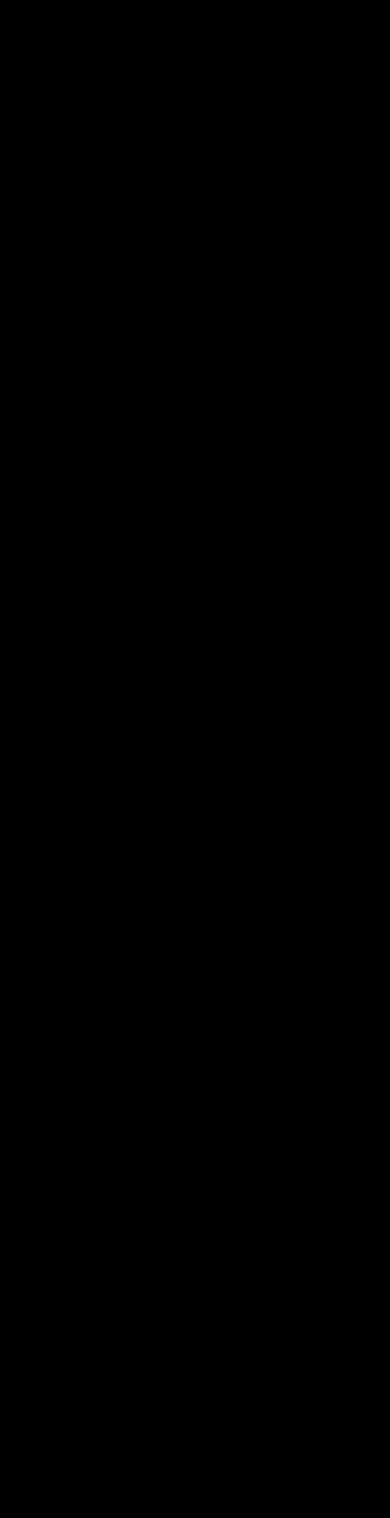
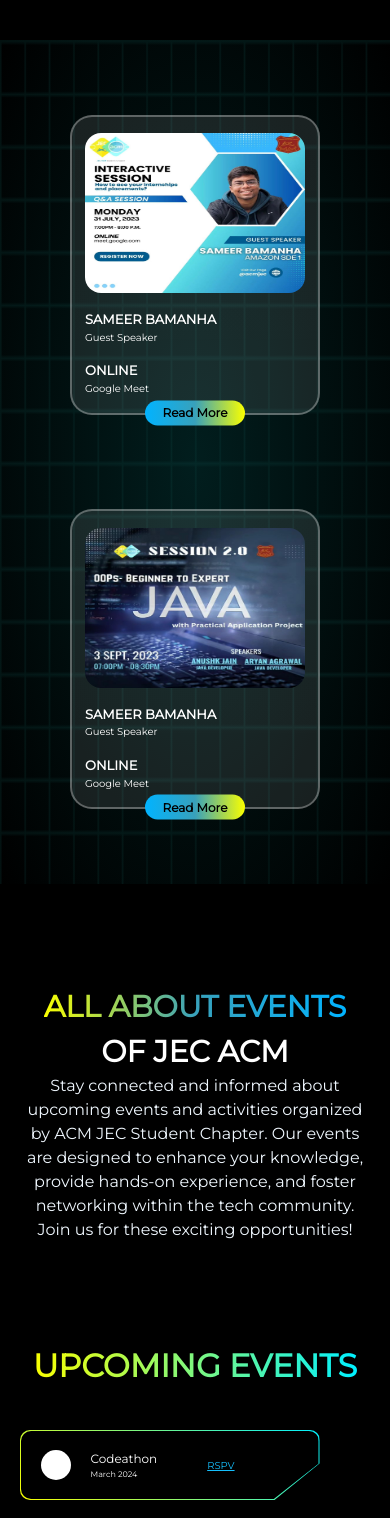
Before and after one commit to acmjec/acmjec-website-hacktoberfest2023, a React (Vite) app: page /event in a window 390 px wide. Before the commit this address had no page. Shown: the top 1518 px of the page. Before the commit the page ends 844 px from the top, so only its background shows below. Built offline with nearby package versions, Linux system fonts and the light colour scheme; a web font is replaced by a local one.

Commit message:
another commit

```diff
--- a/src/App.jsx
+++ b/src/App.jsx
@@ -5,6 +5,7 @@ import Spinner from "./components/Spinner/Spinner";
 import JoinUs from "./components/why_join_us/Join_us";
 import Signup from "./components/SignupPage/Signup";
 import { BrowserRouter as Router, Routes, Route } from 'react-router-dom';
+import Event from "./components/Events/Events.jsx";
 
 function App() {
 
@@ -25,6 +26,7 @@ function App() {
       <Routes>
         <Route exact path="/" element={<LandingPage />}/>
         <Route path="/signup" element={<Signup />} />
+        <Route path="/event" element={<Event />} />
       </Routes>
     </Router>
     </div>
--- /dev/null
+++ b/src/components/Events/Events.css
@@ -0,0 +1,261 @@
+.evnt_cont {
+    display: flex;
+    flex-direction: column;
+    align-items: center;
+    gap: 100px;
+}
+.evnt_main {
+    margin-top: 100px;
+    position: relative;
+    width: 100%;
+    height: 100vh;
+    background: radial-gradient(rgba(4, 77, 77, 0.387),black);
+    background-size: cover;
+    display: flex;
+    align-items: center;
+    justify-content: space-evenly;
+}
+.evnt_card {
+    position: relative;
+    width: 519px;
+    height: 580px;
+    background: linear-gradient(rgba(255, 255, 255, 0.102),rgba(255, 255, 255, 0.093));
+    border: 2px solid rgba(255, 255, 255, 0.3);
+    border-radius: 22px;
+    display: flex;
+    flex-direction: column;
+    align-items: center;
+    justify-content: space-evenly;
+    margin: 100px 0;
+}
+.evnt_card > img {
+    width: 440px;
+    height: 340px;
+    border-radius: 16px;
+}
+.evnt_card > div {
+    width: 440px;
+    color: white;
+}
+.evnt_card > div h1 {
+    font-size: 20px;
+    font-weight: 600;
+}
+.evnt_card > button {
+    position: absolute;
+    width: 236px;
+    height: 46px;
+    border-radius: 40px;
+    background: linear-gradient(90deg,rgba(1, 179, 255, 1),rgba(56, 161, 187, 1),rgba(250, 255, 0, 1));
+    bottom: 0;
+    left: 50%;
+    transform: translate(-50%,50%);
+    font-weight: 700;
+}
+.all_about_event {
+    width: 100%;
+    display: flex;
+    flex-direction: column;
+    align-items: center;
+}
+.all_about_event h1 {
+    /* font-family: 'Bebas Neue'; */
+    font-size: 80px;
+    font-weight: 900;
+    background: linear-gradient(90deg,rgba(250, 255, 0, 1),rgba(56, 161, 187, 1),rgba(1, 179, 255, 1));
+    background-clip: text;
+    color: transparent;
+    display: flex;
+}
+.all_about_event h2 {
+    color: white;
+    font-size: 60px;
+    font-weight: 900;
+}
+.all_about_event p {
+    color: aliceblue;
+    text-align: center;
+    padding: 0 100px;
+}
+.evnt_main > img {
+    position: absolute;
+    width: 100%;
+    z-index: 0;
+    height: 100vh;
+    top: 0;
+    left: 0;
+    filter: opacity(0.2);
+}
+.upcoming_events {
+    display: flex;
+    flex-direction: column;
+    align-items: center;
+    gap: 40px;
+}
+.upcoming_events > h1 {
+    font-size: 120px;
+    background: linear-gradient(90deg,rgba(250, 255, 0, 1),rgba(0, 240, 255, 1));
+    background-clip: text;
+    color: transparent;
+    font-weight: 800;
+}
+.upcoming_events_cont {
+    max-width: 1200px;
+    display: flex;
+    flex-wrap: wrap;
+    gap: 20px;
+}
+.upcoming_events_cont > div {
+    width: 384px;
+    height: 96px;
+    clip-path: polygon(100% 0, 100% 48%, 85% 100%, 0 100%, 0 0);
+    background: linear-gradient(45deg,rgba(250, 255, 0, 1),rgba(0, 240, 255, 1));
+    display: flex;
+    align-items: center;
+    justify-content: center;
+    border-radius: 10px;
+}
+.upcoming_event_card {
+    width: 382px;
+    height: 94px;
+    clip-path: polygon(100% 0, 100% 48%, 85% 100%, 0 100%, 0 0);
+    background-color: black;
+    border-radius: 10px;
+    display: flex;
+    align-items: center;
+    gap: 20px;
+    padding: 20px;
+    /* justify-content: space-evenly; */
+}
+.ue_circle {
+    width: 56px;
+    height: 56px;
+    background-color: white;
+    border-radius: 100%;
+}
+.ue_content h1 {
+    font-size: 20px;
+    color: white;
+}
+.ue_content p {
+    font-size: 15px;
+    color: white;
+}
+.upcoming_event_card > h2 {
+    font-size: 20px;
+    color: rgba(21, 191, 253, 1);
+    text-decoration: underline;
+    margin-left: 30px;
+}
+.ue_btn {
+    width: 214px;
+    height: 60px;
+    border-radius: 60px;
+    background: linear-gradient(270deg,rgba(250, 255, 0, 1),rgba(56, 161, 187, 1),rgba(0, 204, 255, 1));
+    display: flex;
+    align-items: center;
+    justify-content: center;
+}
+.ue_btn button {
+    width: 210px;
+    height: 56px;
+    background-color: black;
+    font-size: 18px;
+    color: white;
+    border-radius: 60px;
+}
+
+/* ////////////////////////////////////// */
+
+@media screen and (max-width: 600px) {
+    .evnt_cont {
+        gap: 100px;
+    }
+    .evnt_main {
+        margin-top: 40px;
+        width: 100%;
+        height: 100vh;
+        flex-direction: column;
+    }
+    .evnt_card {
+        width: 250px;
+        height: 300px;
+        border-radius: 22px;
+        margin: 20px 0;
+    }
+    .evnt_card > img {
+        width: 220px;
+        height: 160px;
+        border-radius: 16px;
+    }
+    .evnt_card > div {
+        width: 220px;
+    }
+    .evnt_card > div h1 {
+        font-size: 13px;
+        font-weight: 600;
+    }
+    .evnt_card > div h3 {
+        font-size: 10px;
+    }
+    .evnt_card > button {
+        width: 100px;
+        height: 25px;
+        border-radius: 30px;
+        font-weight: 700;
+        font-size: 12px;
+    }
+    .all_about_event h1 {
+        font-size: 30px;
+    }
+    .all_about_event h2 {
+        font-size: 30px;
+    }
+    .all_about_event p {
+        padding: 0 20px;
+    }
+    .upcoming_events {
+        gap: 40px;
+    }
+    .upcoming_events > h1 {
+        font-size: 32px;
+    }
+    .upcoming_events_cont {
+        max-width:90%;
+        gap: 20px;
+    }
+    .upcoming_events_cont > div {
+        width: 300px;
+        height: 70px;
+    }
+    .upcoming_event_card {
+        width: 298px;
+        height: 68px;
+        gap: 20px;
+        padding: 20px;
+    }
+    .ue_circle {
+        width: 30px;
+        height: 30px;
+    }
+    .ue_content h1 {
+        font-size: 12px;
+    }
+    .ue_content p {
+        font-size: 8px;
+    }
+    .upcoming_event_card > h2 {
+        font-size: 10px;
+    }
+    .ue_btn {
+        width: 150px;
+        height: 40px;
+        border-radius: 40px;
+    }
+    .ue_btn button {
+        width: 146px;
+        height: 36px;
+        font-size: 15px;
+        border-radius: 40px;
+    }
+}
--- /dev/null
+++ b/src/components/Events/Events.jsx
@@ -0,0 +1,104 @@
+import React from 'react'
+import './Events.css'
+import firstEvent from '../../../public/images/interactive session.jpg'
+import secondEvent from '../../../public/images/java session.jpg'
+import grid2 from '../../../public/images/grid2.jpg'
+
+const Event = () => {
+
+  const upcomingEvents = [
+    {
+      h1: "Codeathon",
+      p: "March 2024",
+      RSPV: true
+    },
+    {
+      h1: "Republic Coders 3.0",
+      p: "January 2024",
+      RSPV: false
+    },
+    {
+      h1: "HactoberFest 2023",
+      p: "October 2023",
+      RSPV: true
+    },
+    {
+      h1: "Codepentry",
+      p: "March 2024",
+      RSPV: true
+    },
+    {
+      h1: "Tech Trends Seminar",
+      p: "April 2024",
+      RSPV: false
+    },
+    {
+      h1: "Interactive Session",
+      p: "May 2024",
+      RSPV: false
+    },
+  ]
+
+  return (
+    <div className='evnt_cont'>
+      <div className="evnt_main">
+        <img src={grid2} alt="" />
+        <div className="evnt_card">
+            <img src={firstEvent} alt="" />
+            <div className="content1">
+                <h1>SAMEER BAMANHA</h1>
+                <h3>Guest Speaker</h3>
+            </div>
+            <div className="content2">
+                <h1>ONLINE</h1>
+                <h3>Google Meet</h3>
+            </div>
+            <button>Read More</button>
+        </div>
+        <div className="evnt_card">
+            <img src={secondEvent} alt="" />
+            <div className="content1">
+                <h1>SAMEER BAMANHA</h1>
+                <h3>Guest Speaker</h3>
+            </div>
+            <div className="content2">
+                <h1>ONLINE</h1>
+                <h3>Google Meet</h3>
+            </div>
+            <button>Read More</button>
+        </div>
+      </div>
+
+      <div className="all_about_event">
+        <h1>ALL ABOUT EVENTS</h1>
+        <h2>OF JEC ACM</h2>
+        <p>Stay connected and informed about upcoming events and activities organized by ACM JEC Student Chapter. Our events are designed to enhance your knowledge, provide hands-on experience, and foster networking within the tech community. Join us for these exciting opportunities!</p>
+      </div>
+
+      <div className="upcoming_events">
+        <h1>UPCOMING EVENTS</h1>
+        <div className="upcoming_events_cont">
+            {
+              upcomingEvents.map((item) => (
+                <div>
+                <div className="upcoming_event_card">
+                    <div className="ue_circle"></div>
+                    <div className="ue_content">
+                      <h1>{item.h1}</h1>
+                      <p>{item.p}</p>
+                    </div>
+                    {item.RSPV ? (<h2>RSPV</h2>): null}
+                </div>
+                </div>
+              ))
+            }
+        </div>
+        <div className="ue_btn">
+          <button>See More</button>
+        </div>
+      </div>
+    </div>
+  )
+}
+
+export default Event
```
Also changed, not shown: public/images/grid2.jpg (added).
